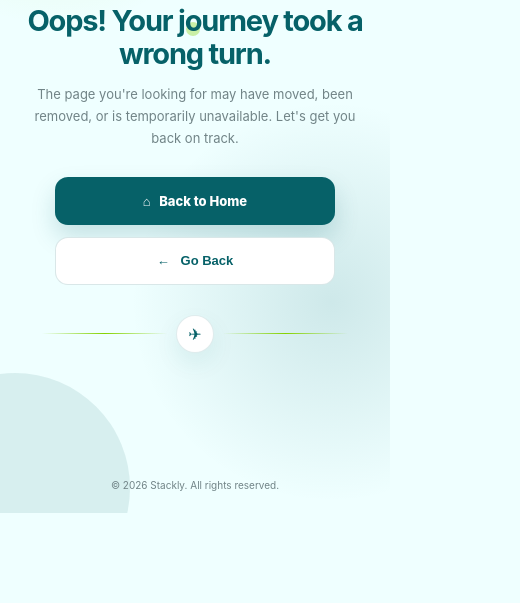
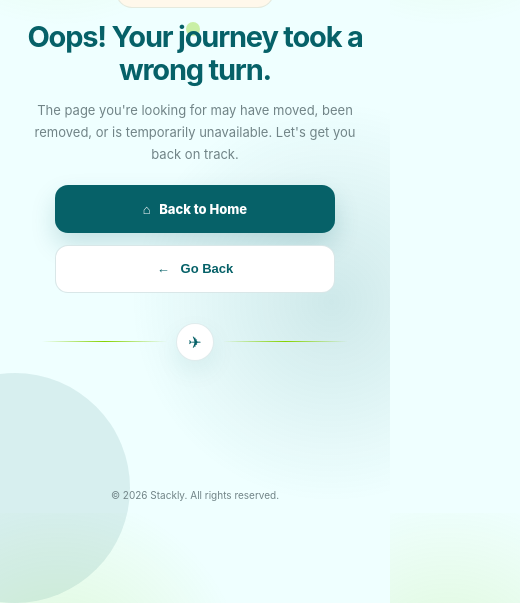
Before and after one commit to Vigneshwaran2026/Travel-Tourism, a plain HTML site: page 404.html in a window 390 px wide. Shown: the part 331-934 px from the top of the page, 520 px wide, since content can reach past the window. Before the commit the page ends 844 px from the top, so only its background shows below. Drawn offline with Linux system fonts and the light colour scheme.

Commit message:
Add files via upload

```diff
--- a/404.html
+++ b/404.html
@@ -7,9 +7,9 @@
 <style>
 :root{--primary:#066168;--primary-dark:#044c52;--secondary:#85D200;--bg:#EFFFFF;--cream:#FFF8EB;--muted:#718487;--white:#fff}
 *{box-sizing:border-box;margin:0;padding:0}
-body{min-height:100vh;font-family:Inter,Segoe UI,Arial,sans-serif;color:#346065;background:radial-gradient(circle at 15% 20%,rgba(133,210,0,.16),transparent 25%),radial-gradient(circle at 85% 75%,rgba(6,97,104,.14),transparent 28%),var(--bg);overflow:hidden}
+body{min-height:100vh;font-family:Inter,Segoe UI,Arial,sans-serif;color:#346065;background:radial-gradient(circle at 15% 20%,rgba(133,210,0,.16),transparent 25%),radial-gradient(circle at 85% 75%,rgba(6,97,104,.14),transparent 28%),var(--bg);overflow-x:hidden;overflow-y:auto}
 a{text-decoration:none;color:inherit}
-.page{min-height:100vh;display:flex;flex-direction:column;position:relative;overflow:hidden}
+.page{height:100vh;min-height:0;display:flex;flex-direction:column;position:relative;overflow:hidden}
 .shape{position:absolute;border-radius:50%;pointer-events:none}
 .one{width:320px;height:320px;right:-130px;top:-130px;background:rgba(133,210,0,.16)}
 .two{width:230px;height:230px;left:-100px;bottom:-90px;background:rgba(6,97,104,.10)}
@@ -18,27 +18,66 @@
 .logo img{width:180px;height:58px;object-fit:contain;display:block}
 .home-link{display:inline-flex;align-items:center;gap:8px;padding:10px 15px;border:1px solid rgba(6,97,104,.14);border-radius:12px;background:rgba(255,255,255,.72);color:var(--primary);font-size:12px;font-weight:700;transition:.25s}
 .home-link:hover{background:var(--primary);color:#fff;transform:translateY(-2px)}
-.content{flex:1;display:flex;align-items:center;justify-content:center;padding:35px 20px 70px;position:relative;z-index:2}
-.card{width:min(900px,100%);text-align:center;padding:45px 30px}
+.content{flex:1;min-height:0;display:flex;align-items:center;justify-content:center;padding:10px 20px 15px;position:relative;z-index:2}
+.card{width:min(900px,100%);text-align:center;padding:10px 30px}
 .code{font-size:clamp(120px,22vw,250px);line-height:.8;letter-spacing:-14px;font-weight:900;color:var(--primary);text-shadow:10px 10px 0 rgba(133,210,0,.28),18px 18px 35px rgba(6,97,104,.08);animation:float 4s ease-in-out infinite}
 .code span{color:var(--secondary)}
-.badge{display:inline-flex;align-items:center;gap:8px;margin:30px auto 15px;padding:8px 13px;border-radius:30px;background:var(--cream);color:var(--primary);border:1px solid rgba(6,97,104,.10);font-size:11px;font-weight:800;text-transform:uppercase;letter-spacing:1.3px}
+.badge{display:inline-flex;align-items:center;gap:8px;margin:20px auto 12px;padding:8px 13px;border-radius:30px;background:var(--cream);color:var(--primary);border:1px solid rgba(6,97,104,.10);font-size:11px;font-weight:800;text-transform:uppercase;letter-spacing:1.3px}
 .dot{width:7px;height:7px;border-radius:50%;background:var(--secondary)}
 h1{color:var(--primary);font-size:clamp(28px,4vw,48px);line-height:1.15;letter-spacing:-1.2px;margin-bottom:12px}
-.description{max-width:580px;margin:auto;color:var(--muted);font-size:14px;line-height:1.8}
-.actions{display:flex;align-items:center;justify-content:center;flex-wrap:wrap;gap:12px;margin-top:28px}
+.description{max-width:580px;margin:auto;color:var(--muted);font-size:14px;line-height:1.65}
+.actions{display:flex;align-items:center;justify-content:center;flex-wrap:wrap;gap:12px;margin-top:20px}
 .btn{min-width:145px;height:48px;padding:0 20px;border-radius:13px;display:inline-flex;align-items:center;justify-content:center;gap:9px;font-size:13px;font-weight:800;transition:.25s;cursor:pointer}
 .primary{background:var(--primary);color:#fff;border:0;box-shadow:0 12px 25px rgba(6,97,104,.18)}
 .primary:hover{background:var(--primary-dark);transform:translateY(-3px)}
 .secondary{background:#fff;color:var(--primary);border:1px solid rgba(6,97,104,.15)}
 .secondary:hover{border-color:var(--primary);background:var(--cream);transform:translateY(-3px)}
-.route{width:min(520px,90%);margin:38px auto 0;display:flex;align-items:center;justify-content:center}
+.route{width:min(520px,90%);margin:22px auto 0;display:flex;align-items:center;justify-content:center}
 .line{height:1px;flex:1;max-width:170px;background:linear-gradient(90deg,transparent,var(--secondary),transparent)}
 .route-dot{width:38px;height:38px;border-radius:50%;display:grid;place-items:center;margin:0 9px;background:#fff;border:1px solid rgba(6,97,104,.12);color:var(--primary);box-shadow:0 10px 25px rgba(6,97,104,.08)}
-.footer{text-align:center;padding:15px 20px 22px;color:var(--muted);font-size:10px;position:relative;z-index:5}
+.footer{text-align:center;padding:8px 20px 12px;color:var(--muted);font-size:10px;position:relative;z-index:5}
+
+/* Modern Page Scrollbar */
+html {
+    scrollbar-width: thin;
+    scrollbar-color: rgba(6, 97, 104, .45) transparent;
+    scroll-behavior: smooth;
+}
+
+body::-webkit-scrollbar {
+    width: 7px;
+}
+
+body::-webkit-scrollbar-track {
+    background: transparent;
+}
+
+body::-webkit-scrollbar-thumb {
+    background: rgba(6, 97, 104, .45);
+    border-radius: 20px;
+}
+
+body::-webkit-scrollbar-thumb:hover {
+    background: #066168;
+}
+
 @keyframes float{0%,100%{transform:translateY(0)}50%{transform:translateY(-8px)}}
 @media(max-width:700px){
-body{overflow:auto}.header{height:70px;padding:0 18px}.logo img{width:135px;height:48px}.home-link{padding:9px 11px;font-size:11px}.content{padding:20px 15px 35px}.card{padding:25px 10px}.code{font-size:clamp(100px,31vw,170px);letter-spacing:-8px}.badge{margin-top:25px}h1{font-size:29px}.description{font-size:13px;line-height:1.7}.actions{flex-direction:column}.btn{width:min(280px,100%)}.route{margin-top:30px}.one{width:220px;height:220px}
+body{overflow-x:hidden;overflow-y:auto}
+.page{height:auto;min-height:100vh;overflow:visible}
+.header{height:70px;padding:0 18px}
+.logo img{width:135px;height:48px}
+.home-link{padding:9px 11px;font-size:11px}
+.content{padding:20px 15px 25px}
+.card{padding:25px 10px}
+.code{font-size:clamp(100px,31vw,170px);letter-spacing:-8px}
+.badge{margin-top:25px}
+h1{font-size:29px}
+.description{font-size:13px;line-height:1.7}
+.actions{flex-direction:column}
+.btn{width:min(280px,100%)}
+.route{margin-top:30px}
+.one{width:220px;height:220px}
 }
 </style>
 </head>
```
